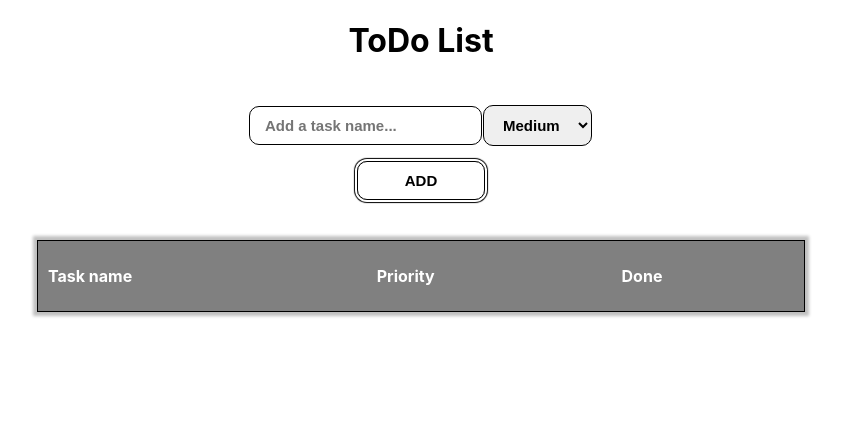
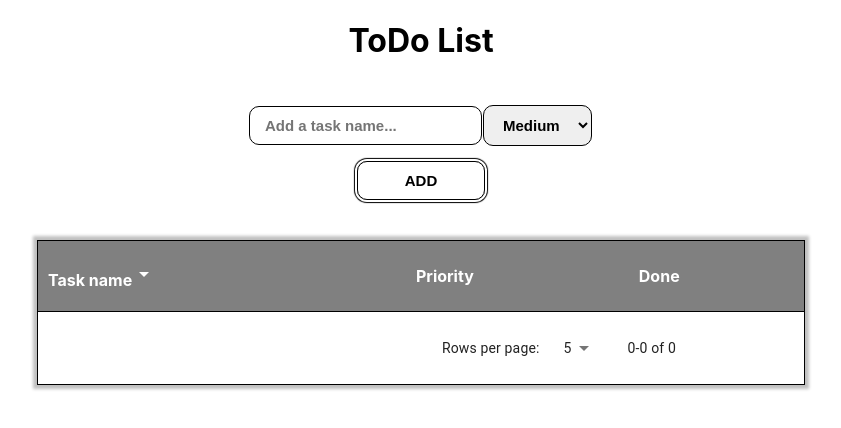
Before and after one commit to swiaczek/ToDo-List, a React (Create React App) app: page / in a window 1280 px wide. Shown: the top 428 px of the page, without its empty margins (219-1060 px from the left). Built offline with nearby package versions, Linux system fonts and the light colour scheme.

Commit message:
Use material-ui components, Build pagination for the table

```diff
--- a/src/components/Task.js
+++ b/src/components/Task.js
@@ -1,6 +1,8 @@
 import React from "react";
 import "./css/Task.css";
-import trashIcon from "./img/trash.png";
+import Checkbox from "@material-ui/core/Checkbox";
+import IconButton from "@material-ui/core/IconButton";
+import DeleteIcon from "@material-ui/icons/Delete";
 
 const Task = props => {
   const { id, text, priority, done } = props.task;
@@ -12,14 +14,15 @@ const Task = props => {
           <td>{text}</td>
           <td>{priority}</td>
           <td>
-            <input
+            <Checkbox
+              color="primary"
               type="checkbox"
               checked={done}
               onChange={() => props.change(id)}
             />
-            <button onClick={() => props.delete(id)}>
-              <img src={trashIcon} alt="icon" />
-            </button>
+            <IconButton onClick={() => props.delete(id)} aria-label="delete">
+              <DeleteIcon fontSize="default" />
+            </IconButton>
           </td>
         </tr>
       </tbody>
--- a/src/components/TaskList.js
+++ b/src/components/TaskList.js
@@ -1,8 +1,25 @@
 import React from "react";
 import Task from "./Task";
+import TablePagination from "@material-ui/core/TablePagination";
+import ArrowDropDownIcon from "@material-ui/icons/ArrowDropDown";
+import ArrowDropUpIcon from "@material-ui/icons/ArrowDropUp";
 
 const TaskList = props => {
-  const tasks = props.tasks.map(task => (
+  const [page, setPage] = React.useState(0);
+  const [rowsPerPage, setRowsPerPage] = React.useState(5);
+
+  const handleChangePage = (event, newPage) => {
+    setPage(newPage);
+  };
+
+  const handleChangeRowsPerPage = event => {
+    setRowsPerPage(+event.target.value);
+    setPage(0);
+  };
+
+  const tasks = props.tasks
+    .slice(page * rowsPerPage, page * rowsPerPage + rowsPerPage)
+    .map(task => (
       <Task
         key={task.id}
         task={task}
@@ -10,17 +27,38 @@ const TaskList = props => {
         change={props.change}
       />
     ));
+
   return (
     <div className="TaskList">
       <table>
         <thead>
           <tr>
-            <th>Task name</th>
+            <th>
+              Task name
+              <span className="sortIcon" onClick={props.handleSort}>
+                {props.active ? <ArrowDropUpIcon /> : <ArrowDropDownIcon />}
+              </span>
+            </th>
             <th>Priority</th>
             <th>Done</th>
           </tr>
         </thead>
         {tasks}
+        <tfoot>
+          <tr>
+            <td colSpan="3">
+              <TablePagination
+                rowsPerPageOptions={[5, 10, 15]}
+                component="div"
+                count={props.tasks.length}
+                rowsPerPage={rowsPerPage}
+                page={page}
+                onChangePage={handleChangePage}
+                onChangeRowsPerPage={handleChangeRowsPerPage}
+              />
+            </td>
+          </tr>
+        </tfoot>
       </table>
     </div>
   );
```
Lines whose indentation alone changed are shown as unchanged.
